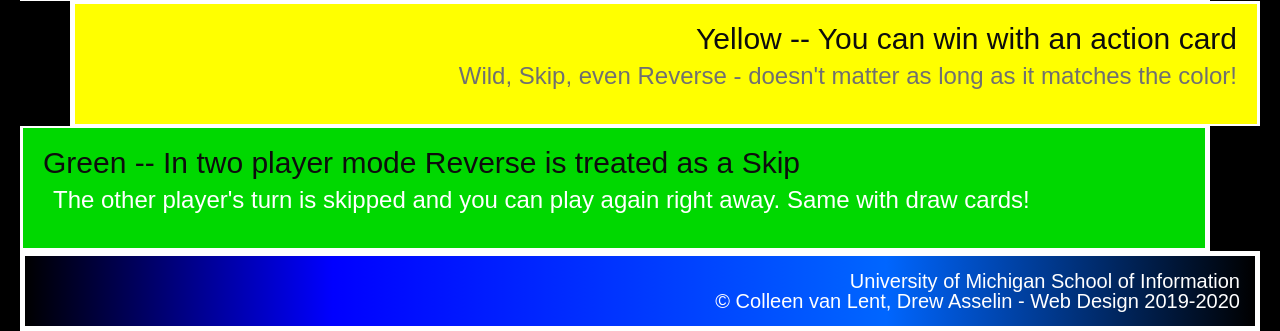
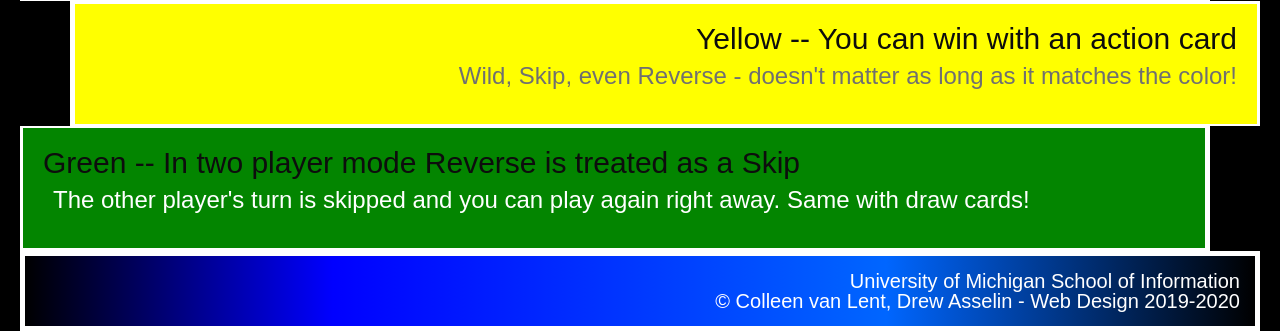
Before and after one commit to snohhh/hw2-w26, a plain HTML site: page index.html in a window 1280 px wide. Shown: the part 793-1124 px from the top of the page. Drawn offline with Linux system fonts and the light colour scheme.

Commit message:
update css

```diff
--- a/css/style.css
+++ b/css/style.css
@@ -87,7 +87,7 @@ div {
 
 /* Green section */
 .green {
-  background-color: #00D800; /* allowed option */
+  background-color: #038500; /* allowed option */
   text-align: left;
   margin-right: 50px;
   border-right-width: 5px;
```
Also changed, not shown: 1 other file.
